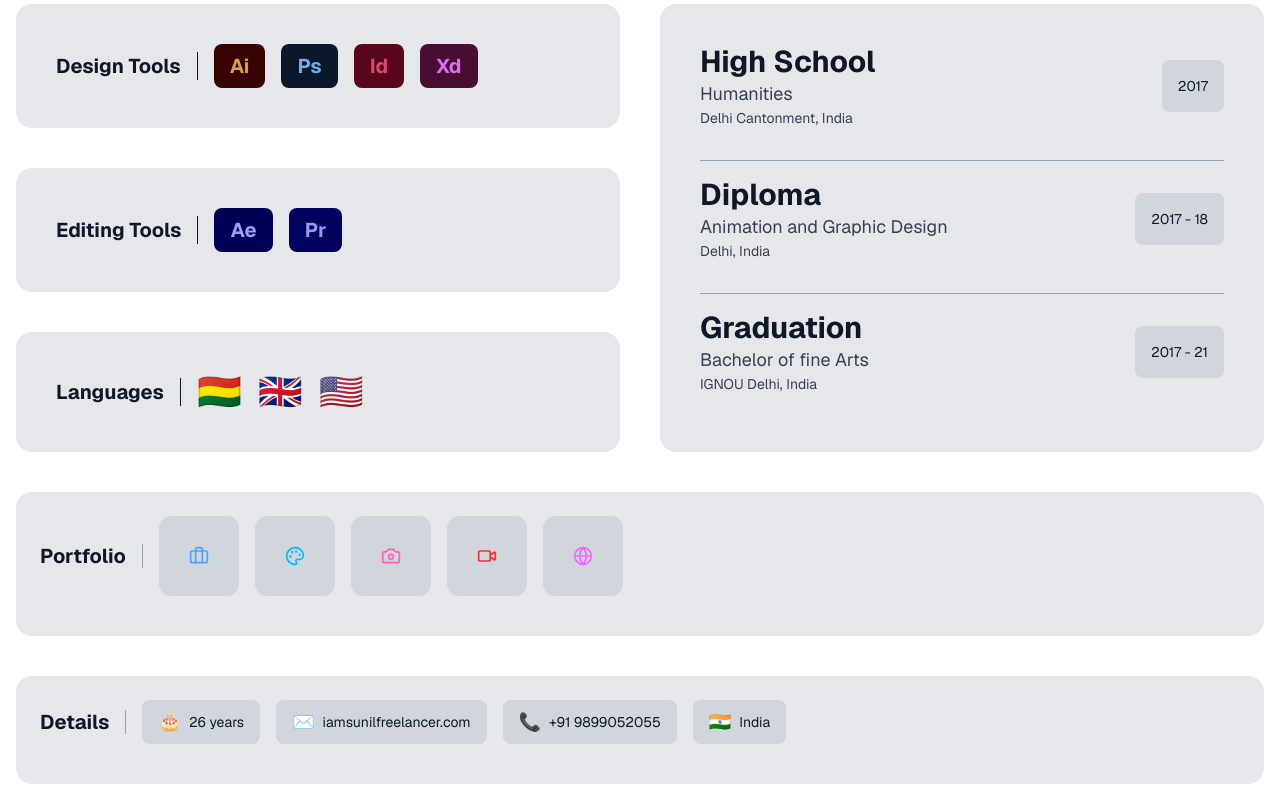
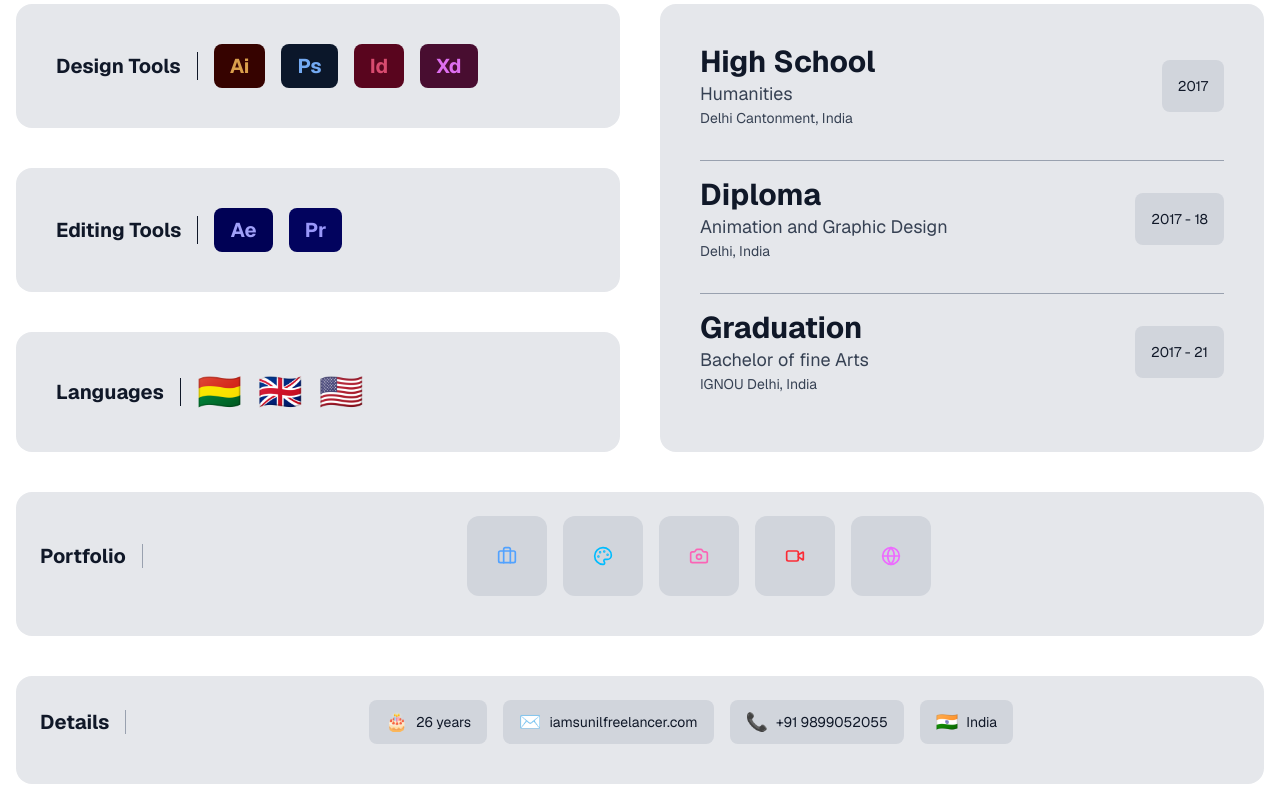
Before and after one commit to solartedaniers/example-portfolio, a Next.js app: page /en in a window 1280 px wide. Shown: the part 731-1531 px from the top of the page. Built offline with nearby package versions, Linux system fonts and the light colour scheme.

Commit message:
Corrijo ubicaccion de los iconos

```diff
--- a/src/components/DetailsSection.tsx
+++ b/src/components/DetailsSection.tsx
@@ -41,11 +41,14 @@ export default function DetailsSection({ dict }: DetailsSectionProps) {
   return (
     <section className="col-span-12 rounded-2xl bg-gray-200 dark:bg-gray-800 p-6 flex flex-col justify-center h-full">
       <div className="flex items-center gap-4 mb-4">
+        {/* Título a la izquierda */}
         <h3 className="text-gray-900 dark:text-white text-xl font-bold">
           {details.title}
         </h3>
+        {/* Línea vertical */}
         <span className="h-6 w-px bg-gray-400 dark:bg-gray-600" />
-        <div className="flex gap-4 flex-wrap">
+        {/* Iconos centrados */}
+        <div className="flex flex-1 justify-center gap-4 flex-wrap">
           {detailItems.map((item) => (
             <DetailItem key={item.value} value={item.value} icon={item.icon} />
           ))}
--- a/src/components/PortfolioSection.tsx
+++ b/src/components/PortfolioSection.tsx
@@ -27,11 +27,14 @@ export default function PortfolioSection({ dict }: PortfolioSectionProps) {
   return (
     <section className="col-span-12 rounded-2xl bg-gray-200 dark:bg-gray-800 p-6 flex flex-col justify-center h-full">
       <div className="flex items-center gap-4 mb-4">
+        {/* Título a la izquierda */}
         <h3 className="text-gray-900 dark:text-white text-xl font-bold">
           {dict.sections.portfolio.title}
         </h3>
+        {/* Línea vertical */}
         <span className="h-6 w-px bg-gray-400 dark:bg-gray-600" />
-        <div className="flex gap-4 flex-wrap">
+        {/* Iconos centrados en el espacio restante */}
+        <div className="flex flex-1 justify-center gap-4 flex-wrap">
           {icons.map((item, index) => (
             <div
               key={index}
```
